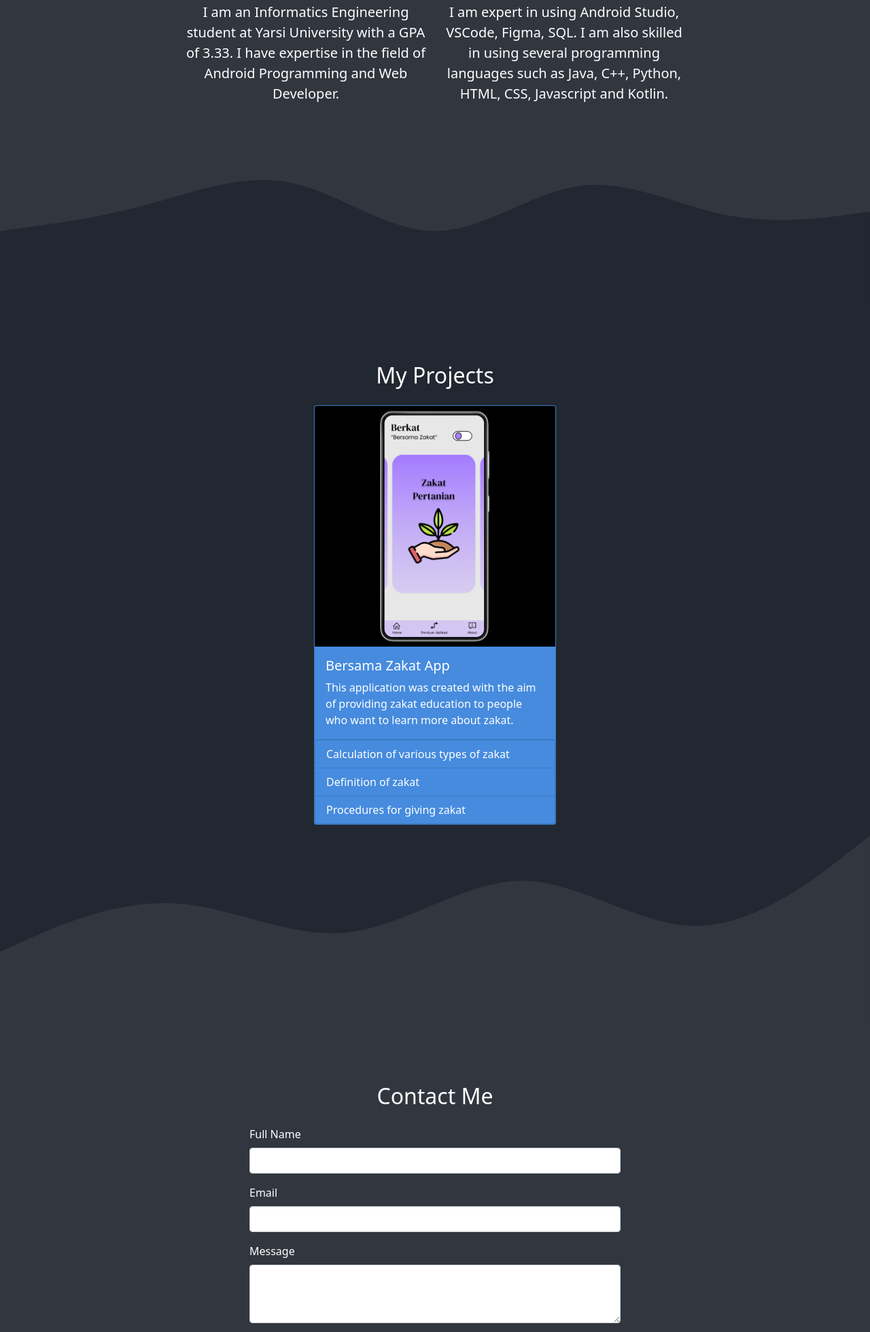
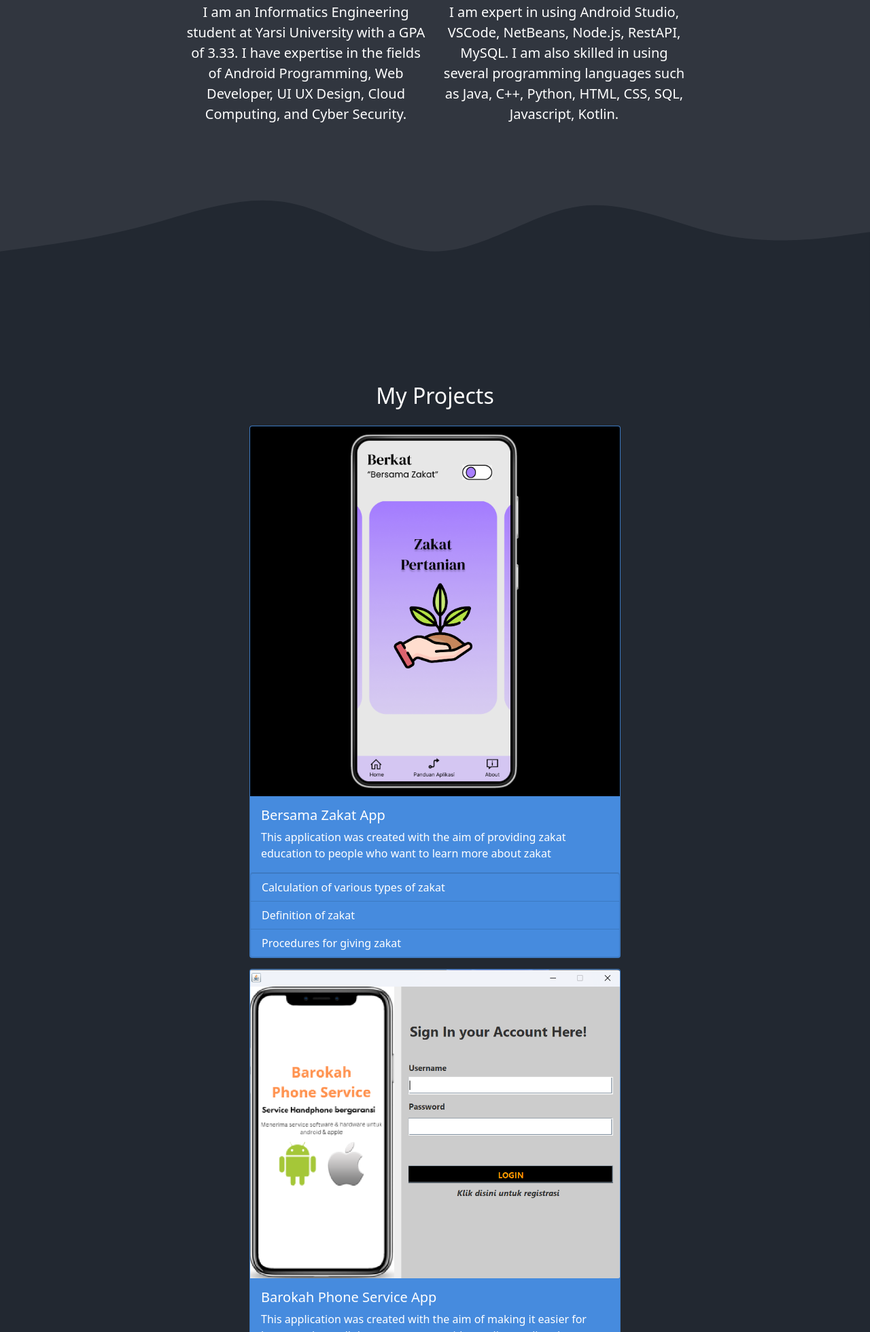
Before and after one commit to enriohernanda/Portofolio-Enrio-Hernanda, a plain HTML site: page index.html in a window 1280 px wide. Shown: the part 841-2800 px from the top of the page at 68% size. Drawn offline with nearby package versions, Linux system fonts and the light colour scheme.

Commit message:
Mengganti foto profil, menambahkan bagian about dan projects

```diff
--- a/index.html
+++ b/index.html
@@ -45,7 +45,7 @@
     <section class="jumbotron text-center">
       <img src="img/enrio.jpg" alt="Enrio Hernanda" width="200" class="rounded-circle img-thumbnail" />
       <h1 class="display-4">Enrio Hernanda</h1>
-      <p class="lead">Student | Programmer</p>
+      <p class="lead">Student | Programmer | UI UX Designer</p>
       <svg xmlns="http://www.w3.org/2000/svg" viewBox="0 0 1440 320">
         <path
           fill="#31363F"
@@ -65,8 +65,8 @@
           </div>
         </div>
         <div class="row justify-content-center fs-5 text-center">
-          <div class="col-md-4 mb-3">I am an Informatics Engineering student at Yarsi University with a GPA of 3.33. I have expertise in the field of Android Programming and Web Developer.</div>
-          <div class="col-md-4 mb-3">I am expert in using Android Studio, VSCode, Figma, SQL. I am also skilled in using several programming languages such as Java, C++, Python, HTML, CSS, Javascript and Kotlin.</div>
+          <div class="col-md-4 mb-3">I am an Informatics Engineering student at Yarsi University with a GPA of 3.33. I have expertise in the fields of Android Programming, Web Developer, UI UX Design, Cloud Computing, and Cyber Security.</div>
+          <div class="col-md-4 mb-3">I am expert in using Android Studio, VSCode, NetBeans, Node.js, RestAPI, MySQL. I am also skilled in using several programming languages such as Java, C++, Python, HTML, CSS, SQL, Javascript, Kotlin.</div>
         </div>
       </div>
       <svg xmlns="http://www.w3.org/2000/svg" viewBox="0 0 1440 320">
@@ -88,17 +88,33 @@
           </div>
         </div>
         <div class="row justify-content-center" style="background-color: #222831">
-          <div class="col-md-4 mb-3" style="background-color: #222831">
+          <div class="col-md-6 mb-3" style="background-color: #222831">
             <div class="card" style="background-color: #468bde;">
               <img src="projects/1.png" class="card-img-top" alt="Bersama Zakat App" />
               <div class="card-body">
                 <h5 class="card-title text-white">Bersama Zakat App</h5>
-                <p class="card-text text-white">This application was created with the aim of providing zakat education to people who want to learn more about zakat.</p>
+                <p class="card-text text-white">This application was created with the aim of providing zakat education to people who want to learn more about zakat</p>
               </div>
               <ul class="list-group" style="background-color: #468bde";">
                 <li class="list-group-item text-white" style="background-color: #468bde";">Calculation of various types of zakat</li>
                 <li class="list-group-item text-white" style="background-color: #468bde;">Definition of zakat</li>
                 <li class="list-group-item text-white" style="background-color: #468bde;">Procedures for giving zakat</li>
+              </ul>
+            </div>
+          </div>
+        </div>
+        <div class="row justify-content-center" style="background-color: #222831">
+          <div class="col-md-6 mb-3" style="background-color: #222831">
+            <div class="card" style="background-color: #468bde;">
+              <img src="projects/2.png" class="card-img-top" alt="Bersama Zakat App" />
+              <div class="card-body">
+                <h5 class="card-title text-white">Barokah Phone Service App</h5>
+                <p class="card-text text-white">This application was created with the aim of making it easier for buyers to buy cellphone spare parts either online or directly</p>
+              </div>
+              <ul class="list-group" style="background-color: #468bde";">
+                <li class="list-group-item text-white" style="background-color: #468bde";">Makes it easier to buy cellphone spare parts</li>
+                <li class="list-group-item text-white" style="background-color: #468bde;">Has features that are easy to understand</li>
+                <li class="list-group-item text-white" style="background-color: #468bde;">Has an attractive design</li>
               </ul>
             </div>
           </div>
```
Also changed, not shown: img/enrio.jpg, projects/2.png (added).
